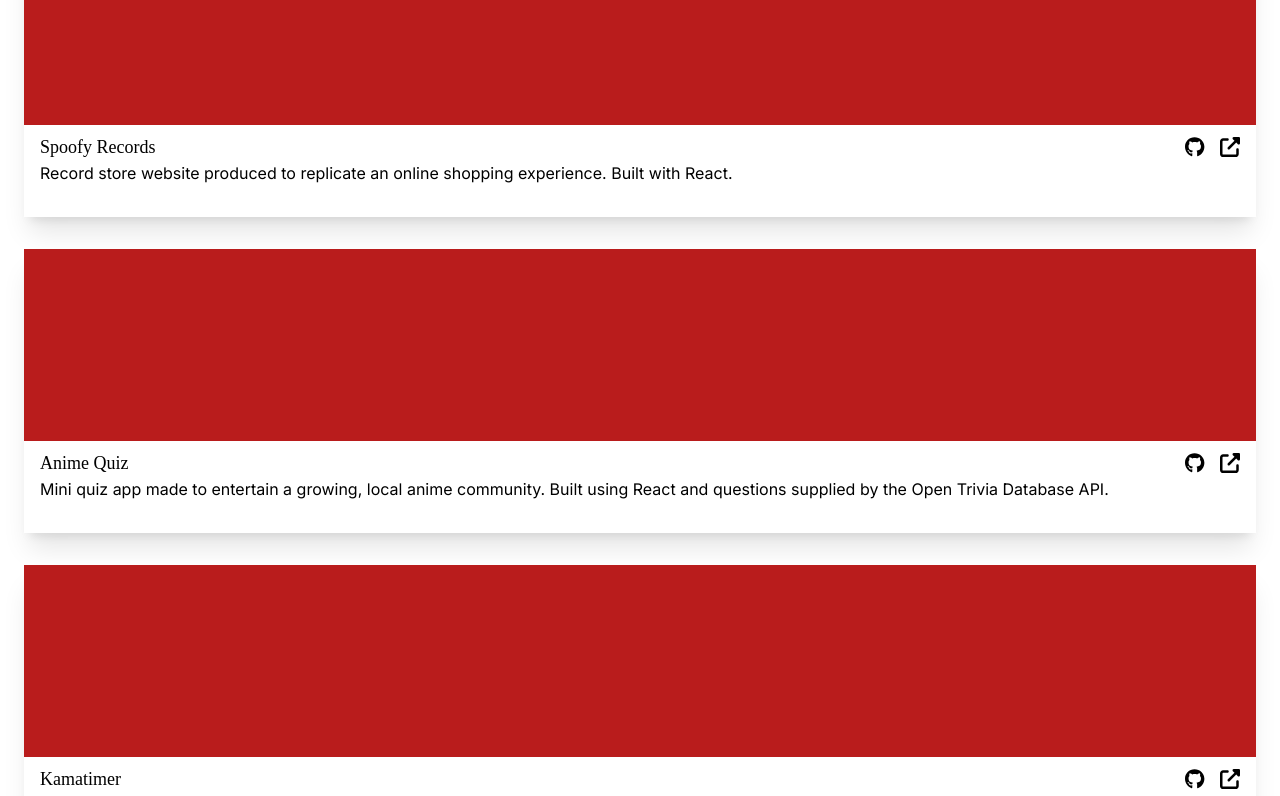
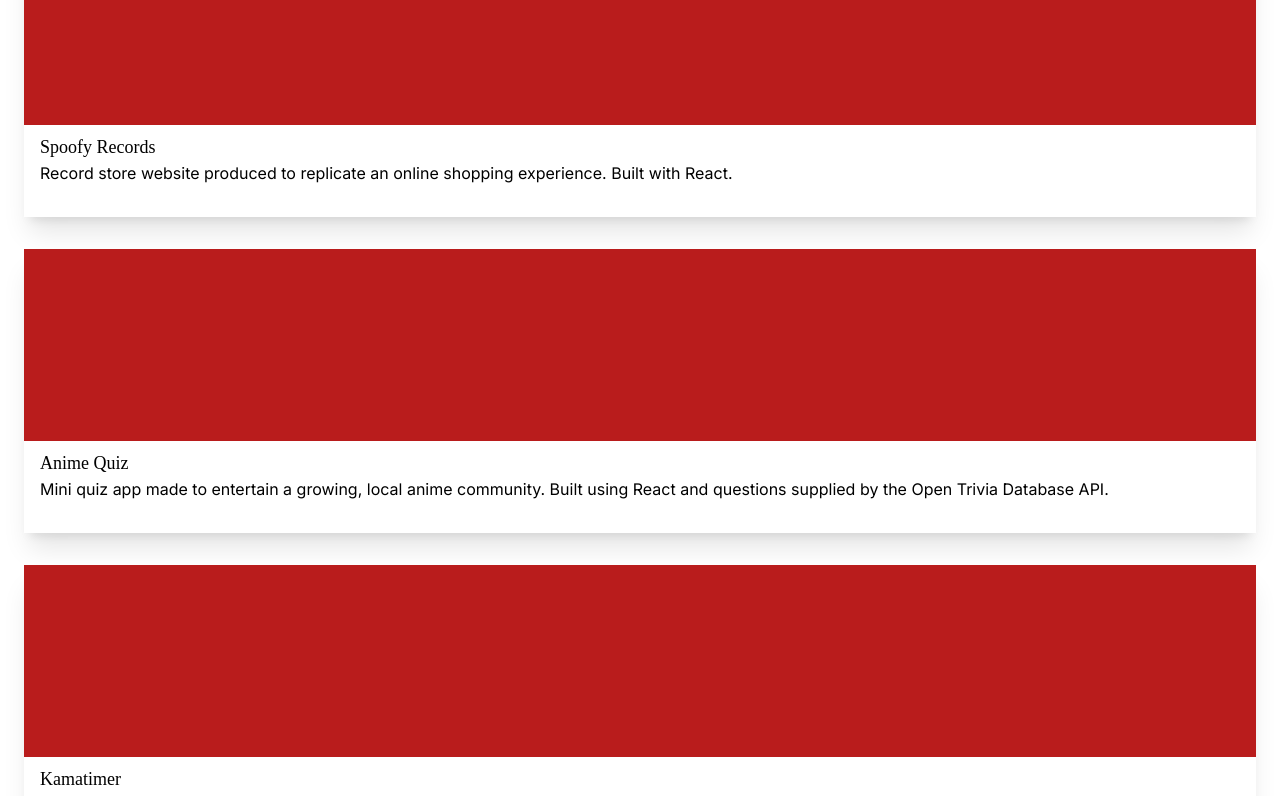
Before and after one commit to IanLuong/ianluong.github.io, a JavaScript app: page / in a window 1280 px wide. Shown: the part 2040-2836 px from the top of the page. Built offline with nearby package versions, Linux system fonts and the light colour scheme; the HTML template or start-up script is replaced by a standard one; a web font is replaced by a local one.

Commit message:
Setup conditional rendering of icons

```diff
--- a/src/components/Project.js
+++ b/src/components/Project.js
@@ -4,7 +4,7 @@ import { FontAwesomeIcon } from "@fortawesome/react-fontawesome";
 
 
 export default function Project(props) {
-    const {title, desc, imgPath} = props
+    const {title, desc, imgPath, repoPath, sourcePath} = props
     return (
         <div className="w-full shadow-xl">
             {imgPath ? <img className="w-full h-48" src={imgPath} alt=""/> : <div className="w-full h-48 bg-red-700"></div>}
@@ -13,8 +13,12 @@ export default function Project(props) {
                 <div className="flex items-center">
                     <h2 className="font-ibarra text-lg mr-auto">{title}</h2>
                     <div className="flex gap-4">
-                        <FontAwesomeIcon icon={faGithub} size='lg'/>
-                        <FontAwesomeIcon icon={faUpRightFromSquare} size='lg'/>
+                        {repoPath && <a href={repoPath}>
+                            <FontAwesomeIcon icon={faGithub} size='lg'/>
+                        </a>}
+                        {sourcePath && <a href={sourcePath}>
+                            <FontAwesomeIcon icon={faUpRightFromSquare} size='lg'/>
+                        </a>}
                     </div>
                 </div>
                 <p className="font-inter">{desc}</p>
```
